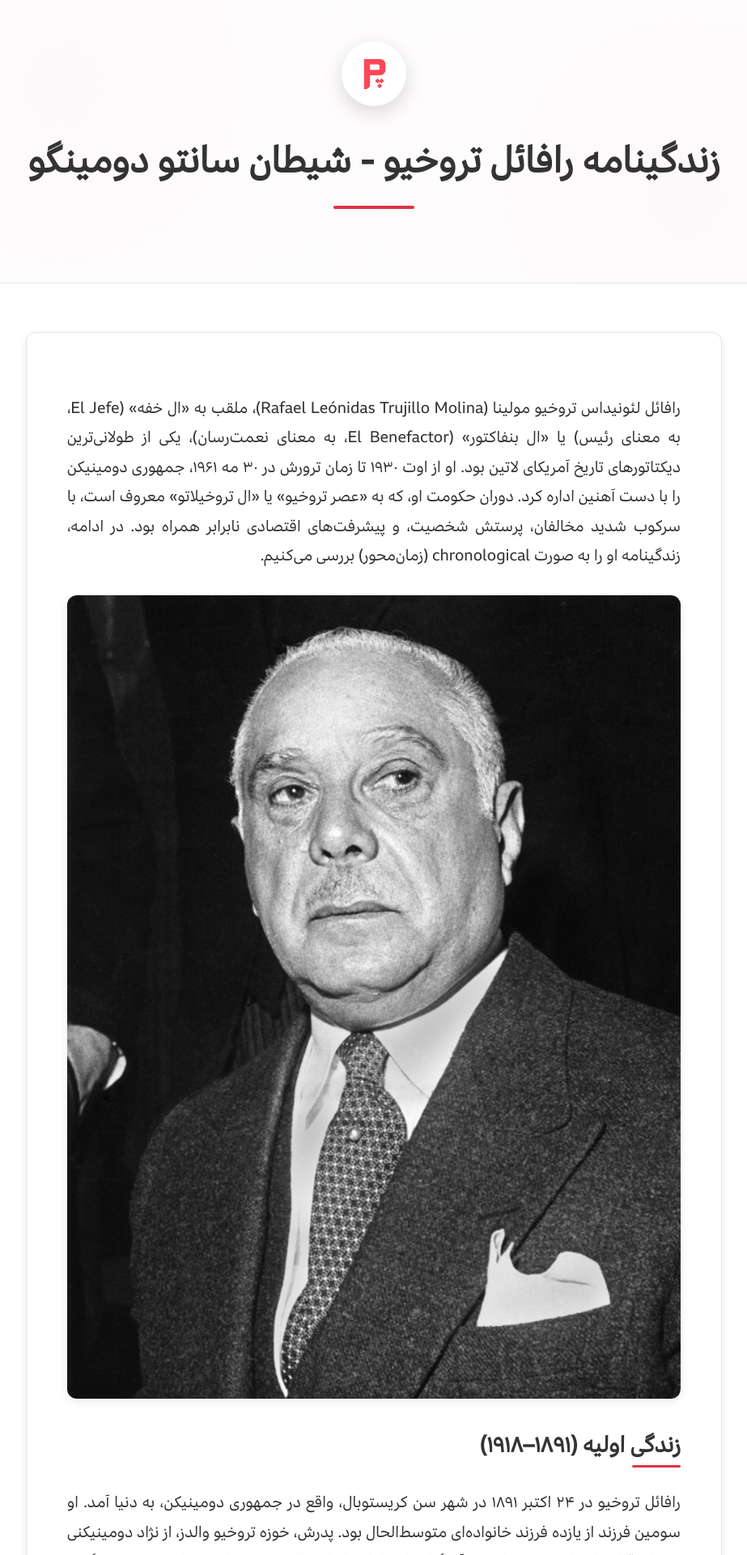
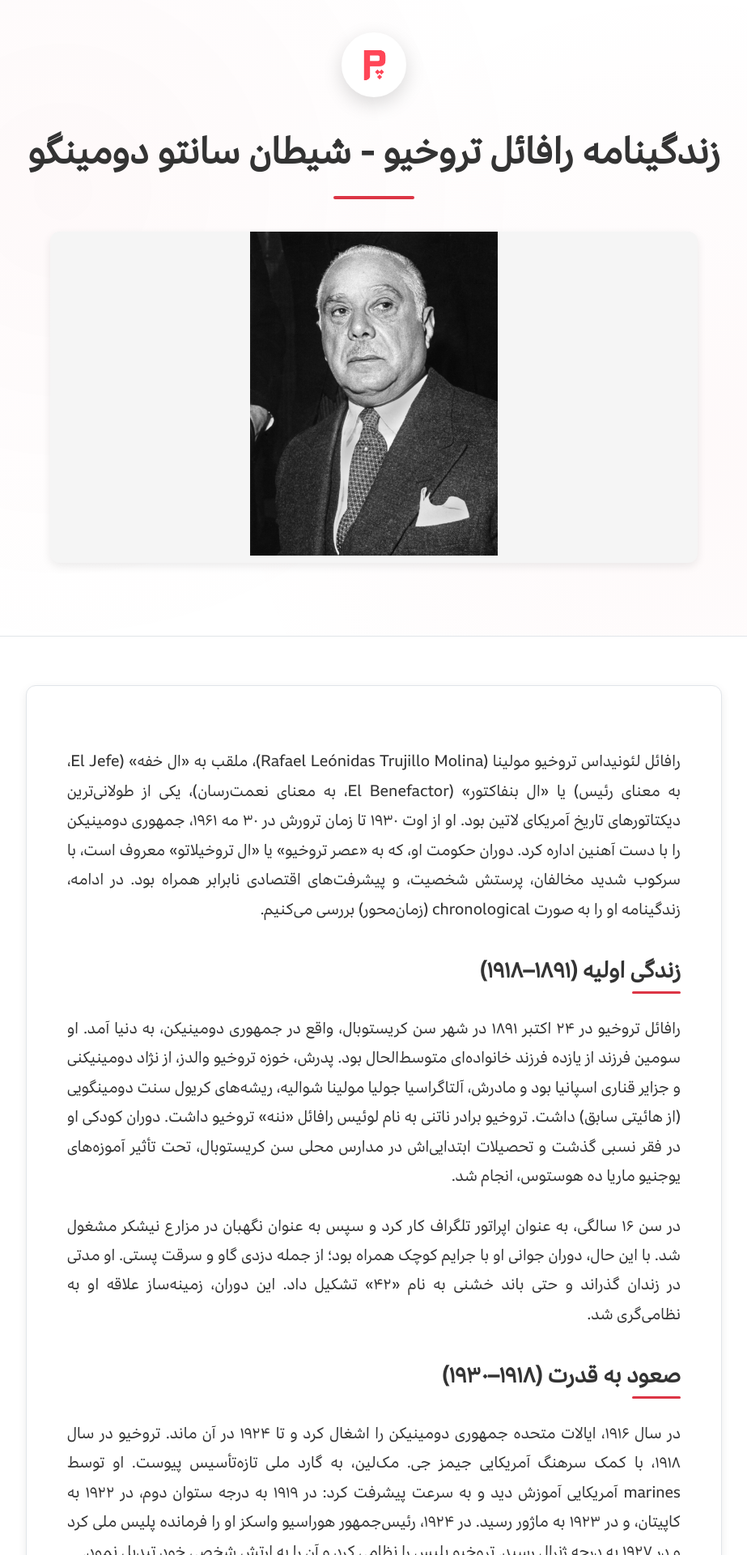
Before and after one commit to darkblog/darkblog.github.io, a Jekyll site: the page built from _posts/2025-9-7-31.md, in a window 1280 px wide. Shown: the top 1920 px of the page at 81% size, without its empty margins (178-1101 px from the left). Built offline with Jekyll 4.4.1, drawn with Linux system fonts in a browser that asks for light colours.

Commit message:
Update 2025-9-7-31.md

```diff
--- a/_posts/2025-9-7-31.md
+++ b/_posts/2025-9-7-31.md
@@ -1,11 +1,10 @@
 ---
 layout: post
 title: زندگینامه رافائل تروخیو - شیطان سانتو دومینگو
+image: /biography/rafael-trujillo.jpg
 ---
 
 رافائل لئونیداس تروخیو مولینا (Rafael Leónidas Trujillo Molina)، ملقب به «ال خفه» (El Jefe، به معنای رئیس) یا «ال بنفاکتور» (El Benefactor، به معنای نعمت‌رسان)، یکی از طولانی‌ترین دیکتاتورهای تاریخ آمریکای لاتین بود. او از اوت ۱۹۳۰ تا زمان ترورش در ۳۰ مه ۱۹۶۱، جمهوری دومینیکن را با دست آهنین اداره کرد. دوران حکومت او، که به «عصر تروخیو» یا «ال تروخیلاتو» معروف است، با سرکوب شدید مخالفان، پرستش شخصیت، و پیشرفت‌های اقتصادی نابرابر همراه بود. در ادامه، زندگینامه او را به صورت chronological (زمان‌محور) بررسی می‌کنیم.
-
-<img src="/biography/rafael-trujillo.jpg" alt="رافائل تروخیو" loading="lazy">
 
 ## زندگی اولیه (۱۸۹۱–۱۹۱۸)
 رافائل تروخیو در ۲۴ اکتبر ۱۸۹۱ در شهر سن کریستوبال، واقع در جمهوری دومینیکن، به دنیا آمد. او سومین فرزند از یازده فرزند خانواده‌ای متوسط‌الحال بود. پدرش، خوزه تروخیو والدز، از نژاد دومینیکنی و جزایر قناری اسپانیا بود و مادرش، آلتاگراسیا جولیا مولینا شوالیه، ریشه‌های کریول سنت دومینگویی (از هائیتی سابق) داشت. تروخیو برادر ناتنی به نام لوئیس رافائل «ننه» تروخیو داشت. دوران کودکی او در فقر نسبی گذشت و تحصیلات ابتدایی‌اش در مدارس محلی سن کریستوبال، تحت تأثیر آموزه‌های یوجنیو ماریا ده هوستوس، انجام شد.
```
